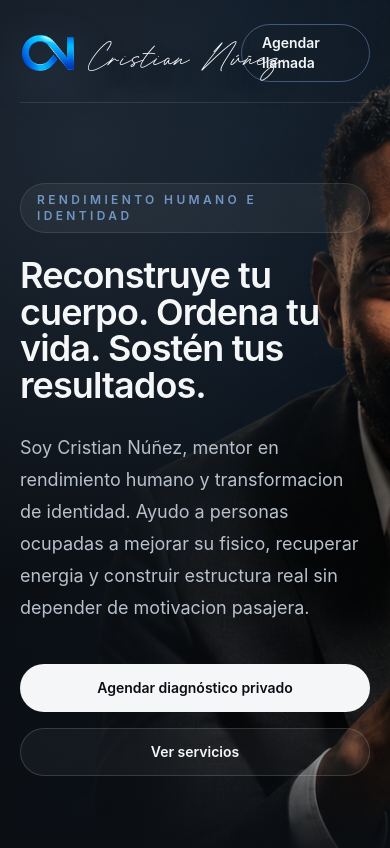
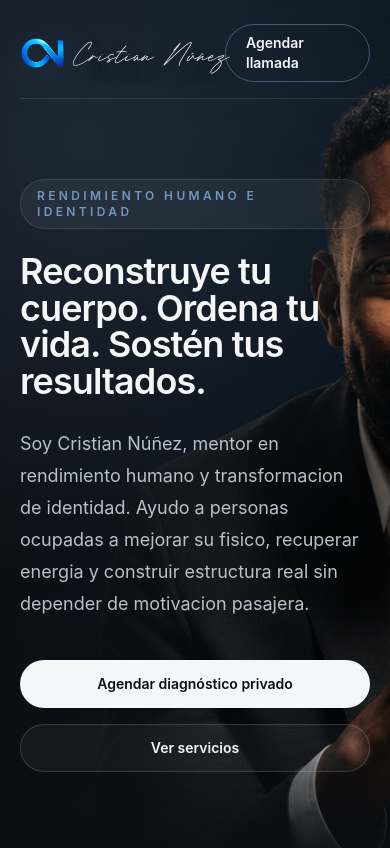
Before and after one commit to coachingcristian-tech/pushidapp, a React (Vite) app: page / in a window 390 px wide. Shown: the top 848 px of the page. Built offline with nearby package versions, Linux system fonts and the light colour scheme.

Commit message:
Add files via upload

```diff
--- a/src/App.jsx
+++ b/src/App.jsx
@@ -941,15 +941,15 @@ function App() {
         <div className="absolute inset-0 -z-10 bg-[radial-gradient(circle_at_22%_16%,rgba(112,150,195,0.18),transparent_28rem)]" />
         <div className="absolute inset-x-0 bottom-0 -z-10 h-40 bg-gradient-to-t from-ink to-transparent" />
 
-        <nav className="mx-auto flex max-w-7xl items-center justify-between gap-5 border-b border-white/10 pb-5">
-          <a href="#" className="group flex min-w-0 items-center gap-3 sm:gap-4">
+        <nav className="mx-auto flex max-w-7xl items-center justify-between gap-4 border-b border-white/10 pb-4 sm:gap-5 sm:pb-5">
+          <a href="#" className="group flex min-w-0 items-center gap-2 sm:gap-3 lg:gap-4">
             <img
-              className="h-10 w-auto shrink-0 object-contain drop-shadow-[0_10px_22px_rgba(112,150,195,0.22)] transition duration-500 group-hover:scale-[1.03] sm:h-12"
+              className="h-8 w-auto shrink-0 object-contain drop-shadow-[0_10px_22px_rgba(112,150,195,0.22)] transition duration-500 group-hover:scale-[1.03] sm:h-9 lg:h-12"
               src={PROFILE_IMAGE}
               alt="Logo Cristian Núñez"
             />
             <span className="min-w-0">
-              <span className="signature-name block whitespace-nowrap text-[2.15rem] leading-none text-smoke sm:text-[2.75rem]">
+              <span className="signature-name block whitespace-nowrap text-[1.72rem] leading-none text-smoke sm:text-[2.05rem] lg:text-[2.75rem]">
                 Cristian Núñez
               </span>
             </span>
```
